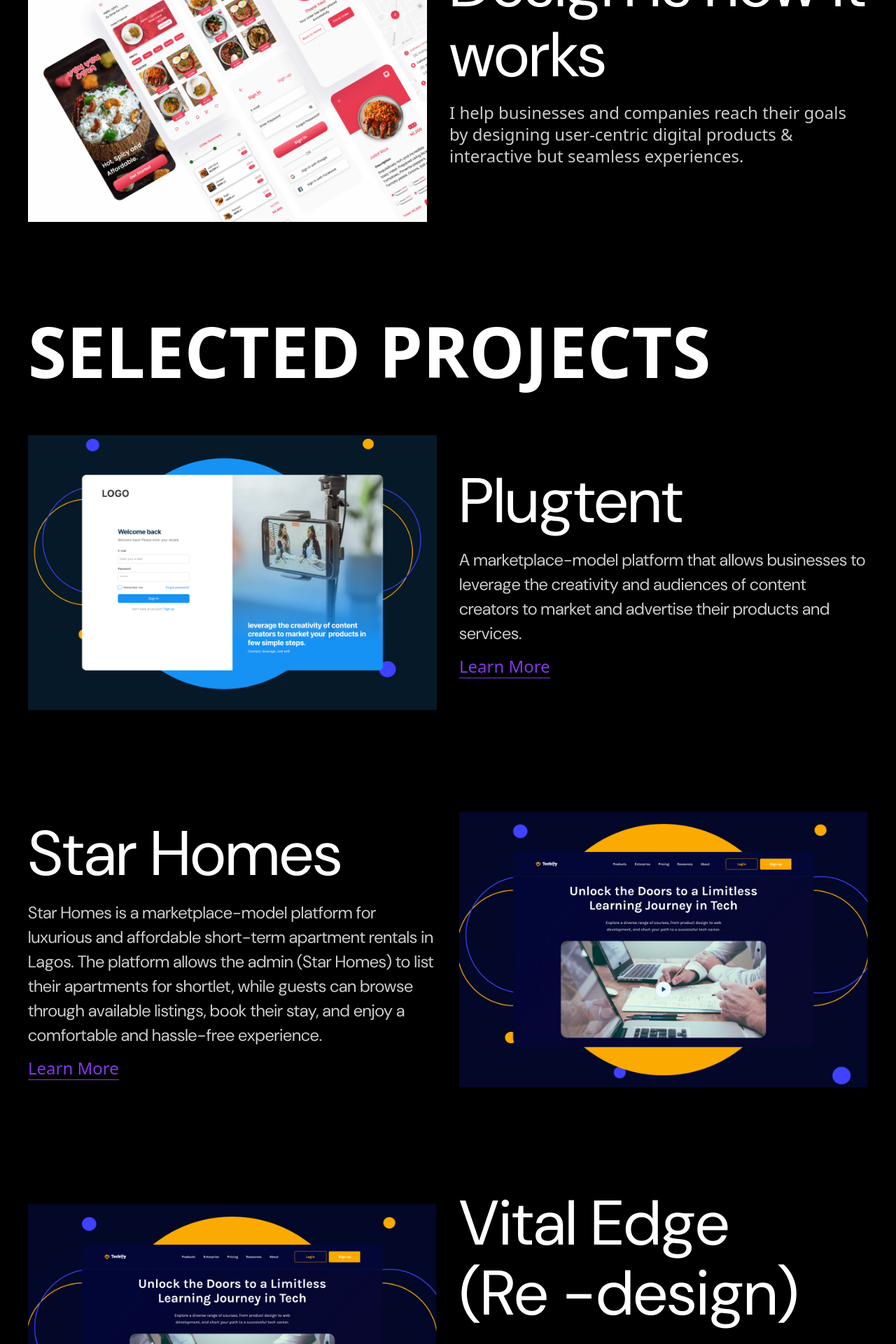
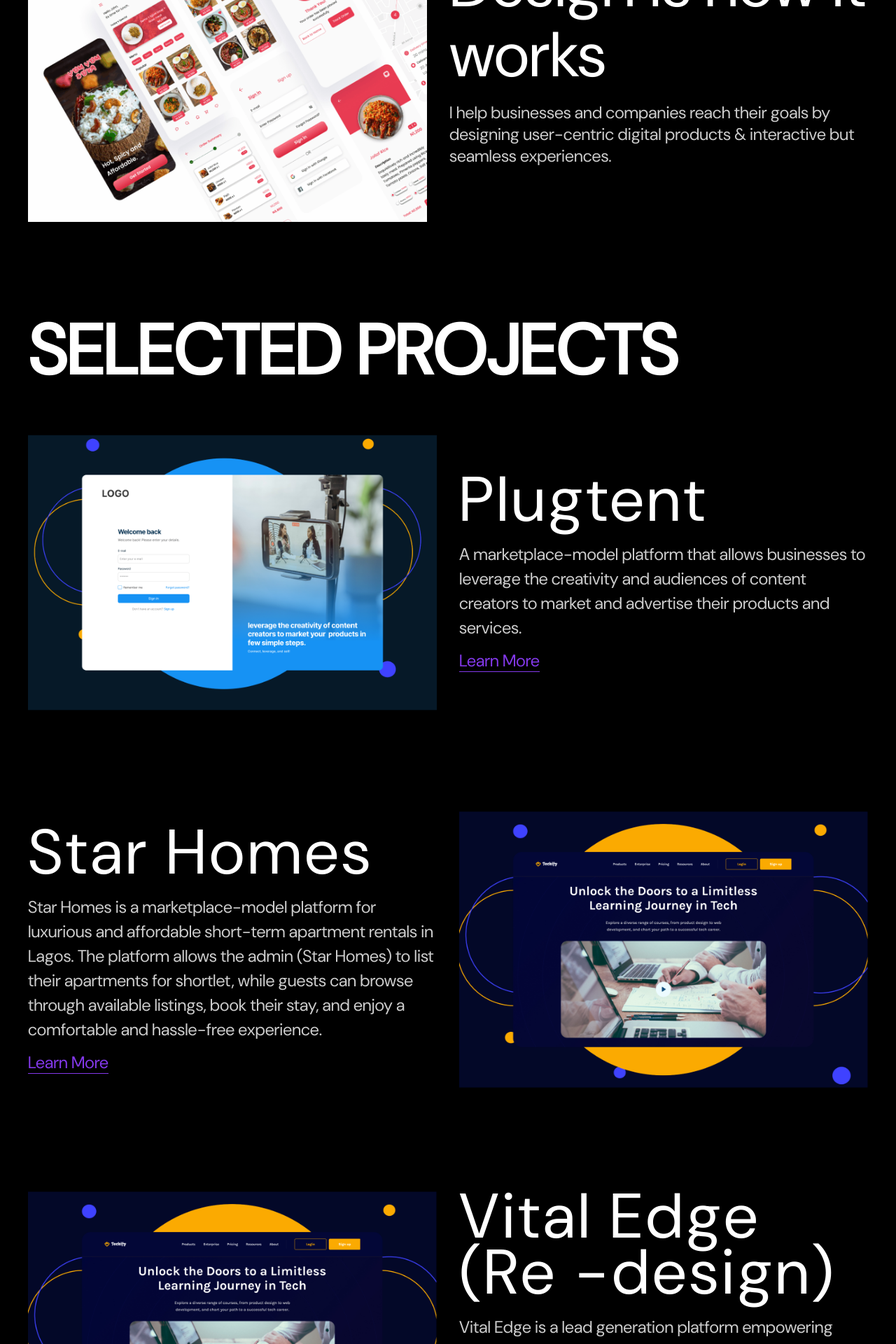
Before and after one commit to Olarenwaju/charlesportfolio, a React (Vite) app: page / in a window 1280 px wide. Shown: the part 880-2800 px from the top of the page at 70% size. Built offline with nearby package versions, Linux system fonts and the light colour scheme.

Commit message:
forth commit

```diff
--- a/src/components/Contact.jsx
+++ b/src/components/Contact.jsx
@@ -6,11 +6,11 @@ const Contact = () => {
   return (
     <div style={{backgroundImage: `url(${contactbg})`}} className="w-full md:max-w-[1100px] mx-auto mb-10 bg-cover bg-center md:py-20 sm:py-14 py-14 ">
         <div className="text-center">
-          <p className="sm:text-[35px] text-[16px] tracking-wide font-semibold"> Connect With Me </p>
+          <p className="sm:text-[35px] text-[20px] tracking-wide font-semibold"> Connect With Me </p>
           <p className="sm:text-[24px] text-[12px] font-medium text-[#8338EA]"> DesignHemperor</p>
         </div>
 
-        <ul className="w-full sm:max-w-[450px] max-w-[277px] flex flex-row flex-wrap sm:gap-y-2 justify-between items-center  mx-auto  md:text-[20px] sm:text-[15px] text-[10px] font-normal sm:pt-15 pt-14 px-5">
+        <ul className="w-full sm:max-w-[450px] max-w-[277px] flex flex-row flex-wrap sm:gap-y-2 justify-between items-center  mx-auto  md:text-[25px] sm:text-[20px] text-[15px] font-normal sm:pt-15 pt-14 px-5">
 
           <li className="underline underline-offset-2">LinkedIn</li>
           <li className="underline underline-offset-2">Twitter</li>
--- a/src/components/Hero.jsx
+++ b/src/components/Hero.jsx
@@ -4,14 +4,14 @@ import Button from "./Button"
 
 const Hero = () => {
   return (
-    <div className="px-5 flex flex-col lg:flex-row gap-x-4 gap-y-16 lg:justify-between items-center py-10 md:py-[20px]">
+    <div className="px-5 flex flex-col lg:flex-row gap-x-4 gap-y-16 lg:justify-between items-center py-10 md:py-[20px] font-dmsans">
         <div className="w-full max-w-[929px] font-dmsans pt-5">
-            <div className="text-white sm:text-[90px] text-[36px] sm:leading-[124.99px] leading-[46px] pb-5 font-bold tracking-wider">
+            <div className="text-white sm:text-[90px] text-[40px] sm:leading-[124.99px] leading-[46px] pb-5 font-bold tracking-wider">
                 <p className="">Hi, I'm</p>
                 <p className="">Charles Emmanuel.</p>
             </div>
 
-            <p className="text-[#50DFB4] sm:text-[40px] text-[16px] sm:leading-[52px] leading-[20px] font-normal">"A product designer that loves creating seamless
+            <p className="text-[#50DFB4] sm:text-[40px] text-[20px] sm:leading-[52px] leading-[20px] font-normal">"A product designer that loves creating seamless
                 user experience with a touch of aesthetics."
             </p>
 
--- a/src/pages/Home.jsx
+++ b/src/pages/Home.jsx
@@ -29,7 +29,7 @@ const Home = () => {
 
                 <div className="max-w-[700px] w-full">
                     <p className="font-dmsans text-[24px] md:text-[60px] lg:text-[90px] font-medium xl:leading-[100px] md:leading-[80px] leading-[50px] pb-4">Design is how it works</p>
-                    <p className="font-dm md:text-[24px] text-[16px] text-[#CCCCCC] font-normal md:leading-[31px] leading-[25px]">
+                    <p className="font-dm md:text-[24px] text-[20px] text-[#CCCCCC] font-normal md:leading-[31px] leading-[25px] font-dmsans">
                         I help businesses and companies reach their goals by designing
                         user-centric digital products & interactive but seamless experiences.
                     </p>
@@ -39,7 +39,7 @@ const Home = () => {
 
         </section>
 
-        <section className="max-w-[1440px] mx-auto pt-[104.35px] px-10">
+        <section className="max-w-[1440px] mx-auto pt-[104.35px] px-10 font-dmsans">
             <p className="uppercase lg:text-[100px] md:text-[80px] sm:text-[50px] text-[32px] font-semibold lg:leading-[160px] md:leading-[100px] leading-[40px] pb-10 sm:pb-[20]">Selected Projects</p>
 
             <div className="flex flex-col lg:flex-row gap-x-8 gap-y-5 justify-between items-center md:pb-36 pb-28">
@@ -48,8 +48,8 @@ const Home = () => {
                 </div>
 
                 <div className="w-full max-w-[700px]">
-                    <p className="font-dmsans text-[24px] md:text-[60px] lg:text-[90px] font-medium xl:leading-[100px] md:leading-[80px] leading-[50px] pb-4">Plugtent</p>
-                    <p className="font-dmsans sm:text-[24px] text-[16px] font-normal sm:leading-[35px] leading-[25px] text-[#CCCCCC] pb-3">
+                    <p className="text-3xl md:text-[60px] lg:text-[90px] leading-10 md:leading-[80px] font-normal pb-5 tracking-wider">Plugtent</p>
+                    <p className="font-dmsans sm:text-[24px] text-[20px] font-normal sm:leading-[35px] leading-[25px] text-[#CCCCCC] pb-3">
                         A marketplace-model platform that allows businesses to leverage the
                         creativity and audiences of content creators to market and advertise their products and services.
                     </p>
@@ -61,8 +61,8 @@ const Home = () => {
             <div className="flex flex-col lg:flex-row gap-x-8 gap-y-5 justify-between items-center md:pb-36 pb-28">
 
                 <div className="w-full max-w-[700px]">
-                    <p className="font-dmsans text-[24px] md:text-[60px] lg:text-[90px] font-medium xl:leading-[100px] md:leading-[80px] leading-[50px] pb-4">Star Homes</p>
-                    <p className="font-dmsans sm:text-[24px] text-[16px] font-normal sm:leading-[35px] leading-[25px] text-[#CCCCCC] pb-3">
+                    <p className="text-3xl md:text-[60px] lg:text-[90px] leading-10 md:leading-[80px] font-normal pb-5 tracking-wider">Star Homes</p>
+                    <p className="sm:text-[24px] text-[20px] font-normal sm:leading-[35px] leading-[25px] text-[#CCCCCC] pb-3">
                         Star Homes is a marketplace-model platform for luxurious and affordable short-term
                         apartment rentals in Lagos. The  platform allows the admin (Star Homes)
                         to list their apartments for shortlet, while guests can browse through available listings,
@@ -83,8 +83,8 @@ const Home = () => {
                 </div>
 
                 <div className="w-full max-w-[700px]">
-                    <p className="font-dmsans text-[24px] md:text-[60px] lg:text-[90px] font-medium xl:leading-[100px] md:leading-[80px] leading-[50px] pb-4">Vital Edge<br/>(Re -design)</p>
-                    <p className="font-dmsans sm:text-[24px] text-[16px] font-normal sm:leading-[35px] leading-[25px] text-[#CCCCCC] pb-3">
+                    <p className="text-3xl md:text-[60px] lg:text-[90px] leading-10 md:leading-[80px] font-normal pb-5 tracking-wider">Vital Edge<br/>(Re -design)</p>
+                    <p className="sm:text-[24px] text-[20px] font-normal sm:leading-[35px] leading-[25px] text-[#CCCCCC] pb-3">
                         Vital Edge is a lead generation platform empowering businesses
                         to effortlessly gather leads. By integrating a simple code snippet
                         into their websites, users can efficiently collect visitor data,
@@ -98,8 +98,8 @@ const Home = () => {
             <div className="flex flex-col lg:flex-row gap-x-8 gap-y-5 justify-between items-center md:pb-36 pb-28">
 
                 <div className="w-full max-w-[700px]">
-                    <p className="font-dmsans text-[24px] md:text-[60px] lg:text-[90px] font-medium xl:leading-[100px] md:leading-[80px] leading-[50px] pb-4">Custom Mailers</p>
-                    <p className="font-dmsans sm:text-[24px] text-[16px] font-normal sm:leading-[31px] leading-[25px] text-[#CCCCCC] pb-3">
+                    <p className="text-3xl md:text-[60px] lg:text-[90px] leading-10 md:leading-[80px] font-normal pb-5 tracking-wider">Custom Mailers</p>
+                    <p className="text-[20px] sm:text-[24px]  font-normal sm:leading-[31px] leading-[25px] text-[#CCCCCC] pb-3">
                         An e-commerce platform that allows users to order fully customizable gaming mouse
                         pads either by providing a design image or using an embedded
                         AI tool to generate one.
@@ -119,8 +119,8 @@ const Home = () => {
                 </div>
 
                 <div className="w-full max-w-[700px]">
-                    <p className="font-dmsans text-[24px] md:text-[60px] lg:text-[90px] font-medium xl:leading-[100px] md:leading-[80px] leading-[50px] pb-4">Parseat</p>
-                    <p className="font-dmsans sm:text-[24px] text-[16px] font-normal sm:leading-[31px] leading-[25px] text-[#CCCCCC] pb-3">
+                    <p className="text-3xl md:text-[60px] lg:text-[90px] leading-10 md:leading-[80px] font-normal pb-5 tracking-wider">Parseat</p>
+                    <p className="text-[20px] sm:text-[24px] font-normal sm:leading-[31px] leading-[25px] text-[#CCCCCC] pb-3">
                         Parseat is an event management tool targeted at solving seat management challenges
                         for party/event organizers and individual party owners.
                     </p>
```
